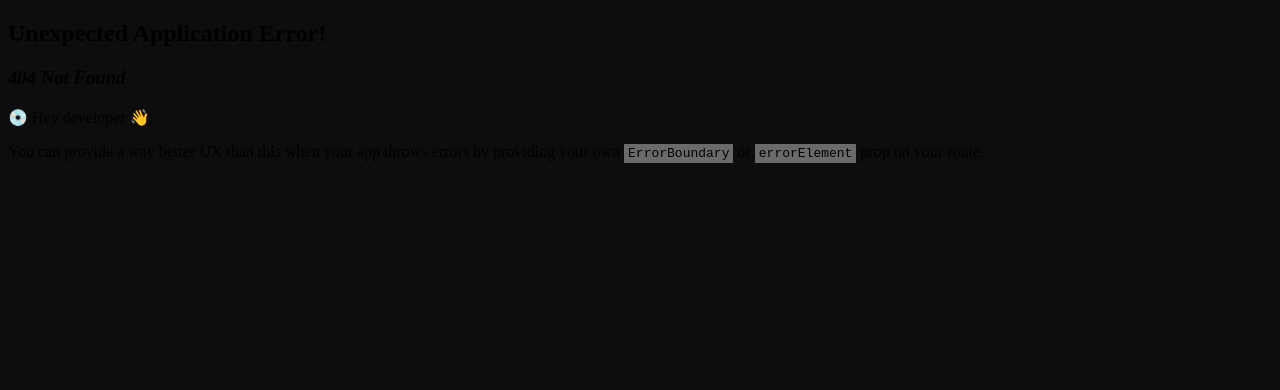
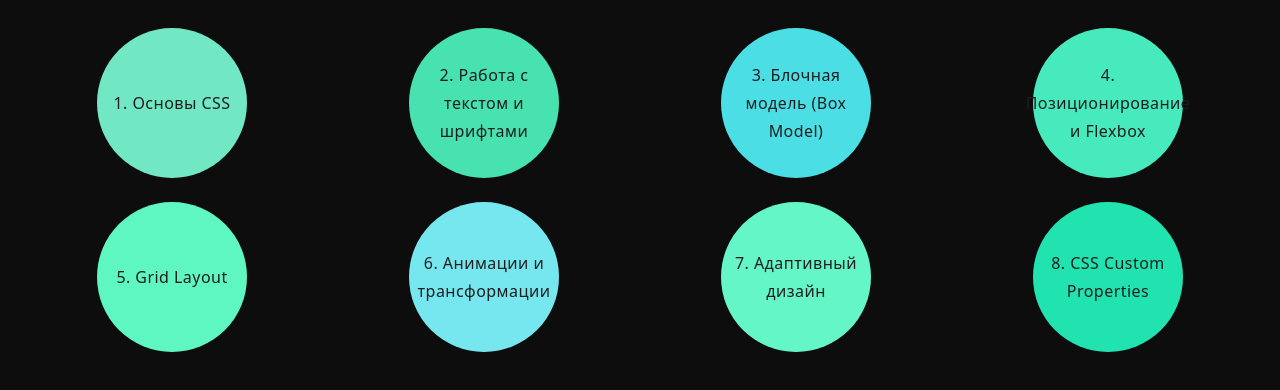
Before and after one commit to RedSquid2212/diploma-frontend, a React (Vite) app in the folder transparent-world/: page /courses/css in a window 1280 px wide. Before the commit this address had no page. Shown: the top 390 px of the page. Built offline with nearby package versions, Linux system fonts and the light colour scheme; a web font is replaced by a local one.

Commit message:
Добавила страницу с темами CSS

```diff
--- a/transparent-world/src/main.tsx
+++ b/transparent-world/src/main.tsx
@@ -5,6 +5,7 @@ import { createBrowserRouter, RouterProvider } from 'react-router-dom';
 import { StartPage } from './pages/StartPage/StartPage.tsx';
 import { CoursesPage } from './pages/CoursesPage/CoursesPage.tsx';
 import { JavaScriptThemesPage } from './pages/JavaScriptThemesPage/JavaScriptThemesPage.tsx';
+import { CssThemesPage } from './pages/CssThemesPage/CssThemesPage.tsx';
 
 const router = createBrowserRouter([
   {
@@ -19,6 +20,10 @@ const router = createBrowserRouter([
     path: '/courses/js',
     element: <JavaScriptThemesPage />,
   },
+  {
+    path: '/courses/css',
+    element: <CssThemesPage />,
+  },
 ]);
 
 createRoot(document.getElementById('root')!).render(
--- a/transparent-world/src/mocks/cssThemes.ts
+++ b/transparent-world/src/mocks/cssThemes.ts
@@ -37,7 +37,7 @@ export const cssThemes: readonly Theme[] = [
         practice: [],
     },
     {
-        name: 'CSS Custom Properties)',
+        name: 'CSS Custom Properties',
         theory: [],
         practice: [],
     },
--- /dev/null
+++ b/transparent-world/src/pages/CssThemesPage/CssThemesPage.tsx
@@ -0,0 +1,13 @@
+import { FC, memo } from 'react';
+import { ThemesGrid } from '../../components/ThemesGrid/ThemesGrid';
+import { cssThemes } from '../../mocks/cssThemes';
+
+const CssThemesPageComponent: FC = () => {
+    return (
+        <div>
+            <ThemesGrid themes={cssThemes} />
+        </div>
+    );
+};
+
+export const CssThemesPage = memo(CssThemesPageComponent);
```
